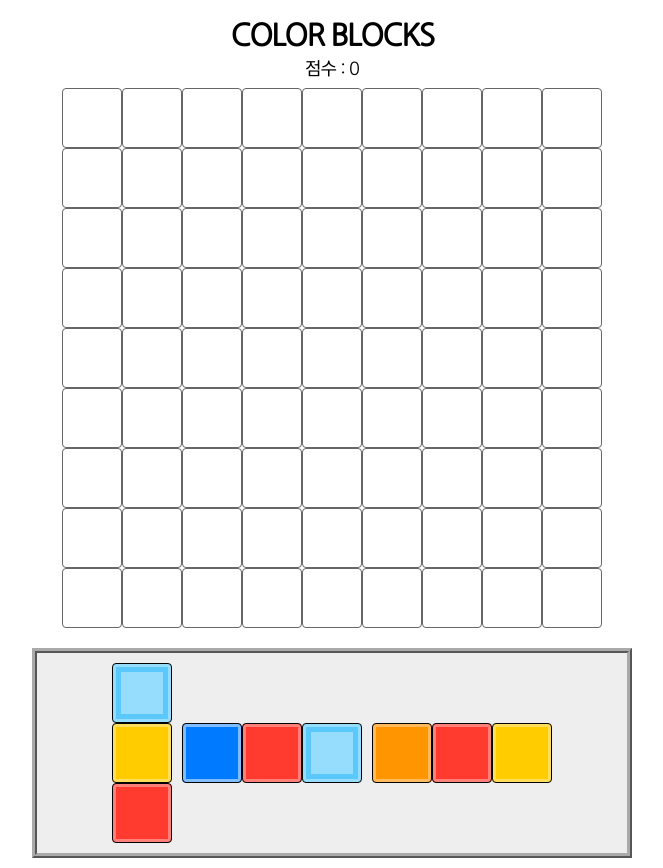
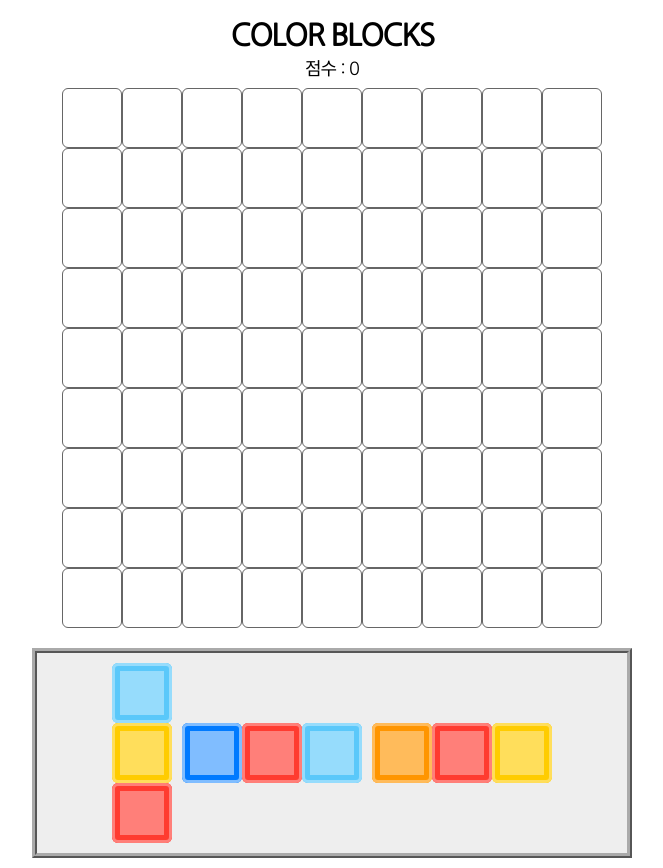
Before and after one commit to doki333/colorBlock, a React (Create React App) app: page / in a window 1280 px wide. Shown: the whole page, without its empty margins (308-971 px from the left). Built offline with nearby package versions, Linux system fonts and the light colour scheme.

Commit message:
style: block on desktop

```diff
--- a/src/components/ColorChips/colorChips.module.scss
+++ b/src/components/ColorChips/colorChips.module.scss
@@ -72,26 +72,36 @@
       display: block;
       width: 100%;
       height: 60px;
-      border: 1px solid black;
+      border-radius: 6px;
 
       &.color0 {
-        background: colors.$RED;
+        background: colors.$RED_BORDER;
+        box-shadow: inset 0 0 0 3px colors.$RED_BORDER, inset 0 0 0 8px colors.$RED;
       }
 
       &.color1 {
-        background: colors.$ORANGE;
+        background: colors.$ORANGE_BORDER;
+        box-shadow: inset 0 0 0 3px colors.$ORANGE_BORDER, inset 0 0 0 8px colors.$ORANGE;
       }
 
       &.color2 {
-        background: colors.$YELLOW;
+        background: colors.$YELLOW_BORDER;
+        box-shadow: inset 0 0 0 3px colors.$YELLOW_BORDER, inset 0 0 0 8px colors.$YELLOW;
       }
 
       &.color3 {
-        background: colors.$GREEN;
+        background: colors.$GREEN_BORDER;
+        box-shadow: inset 0 0 0 3px colors.$GREEN_BORDER, inset 0 0 0 8px colors.$GREEN;
       }
 
       &.color4 {
-        background: colors.$BLUE;
+        background: colors.$BLUE_BORDER;
+        box-shadow: inset 0 0 0 3px colors.$BLUE_BORDER, inset 0 0 0 8px colors.$BLUE;
+      }
+
+      &.color5 {
+        background: colors.$TEAL_BORDER;
+        box-shadow: inset 0 0 0 3px colors.$TEAL_BORDER, inset 0 0 0 8px colors.$TEAL;
       }
     }
   }
--- a/src/components/DataTable/dataTable.module.scss
+++ b/src/components/DataTable/dataTable.module.scss
@@ -57,6 +57,7 @@
           @include responsive.after(SD) {
             width: 60px;
             height: 60px;
+            border-radius: 6px;
           }
         }
       }
```
